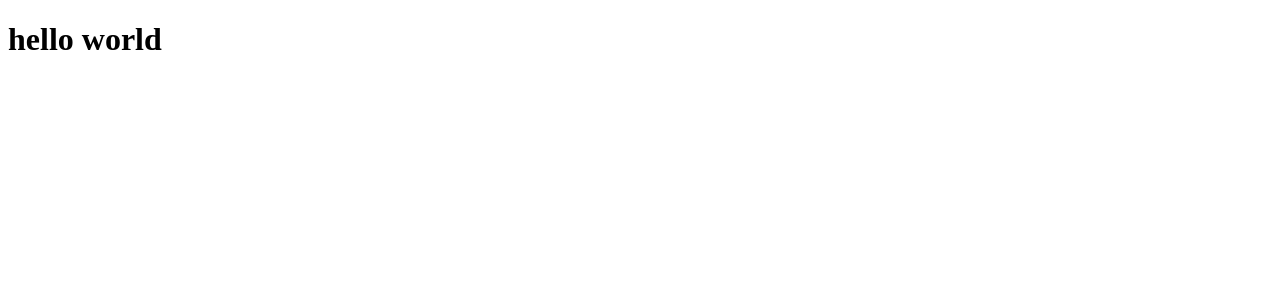
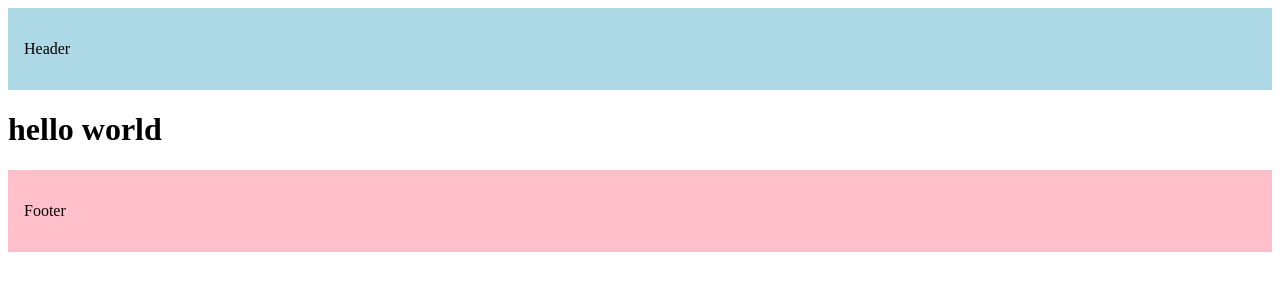
Before and after one commit to Sam-xiexielaoshi/Next-projects, a Next.js app in the folder first-next/: page / in a window 1280 px wide. Shown: the top 300 px of the page. Built offline with nearby package versions, Linux system fonts and the light colour scheme.

Commit message:
understanding layouts and creating independent components such as header and footer for src/app/layout.tsx

```diff
--- /dev/null
+++ b/first-next/src/app/footer/Footer.tsx
@@ -0,0 +1,7 @@
+export default function Footer(){
+    return(
+        <footer style={{ backgroundColor: "pink", padding: "1rem" }}>
+            <p>Footer</p>
+        </footer>
+    )
+}
--- /dev/null
+++ b/first-next/src/app/header/Header.tsx
@@ -0,0 +1,7 @@
+export default function Header() {
+  return (
+    <header style={{ backgroundColor: "lightblue", padding: "1rem" }}>
+        <p>Header</p>
+    </header>
+  );
+}
--- a/first-next/src/app/layout.tsx
+++ b/first-next/src/app/layout.tsx
@@ -1,16 +1,23 @@
+import Footer from "./footer/Footer";
+import Header from "./header/Header";
+
 export const metadata = {
-  title: 'Next.js',
-  description: 'Generated by Next.js',
-}
+  title: "Next.js",
+  description: "Generated by Next.js",
+};
 
 export default function RootLayout({
   children,
 }: {
-  children: React.ReactNode
+  children: React.ReactNode;
 }) {
   return (
     <html lang="en">
-      <body>{children}</body>
+      <body>
+        <Header/>
+        {children}
+        <Footer/>
+      </body>
     </html>
-  )
+  );
 }
```
